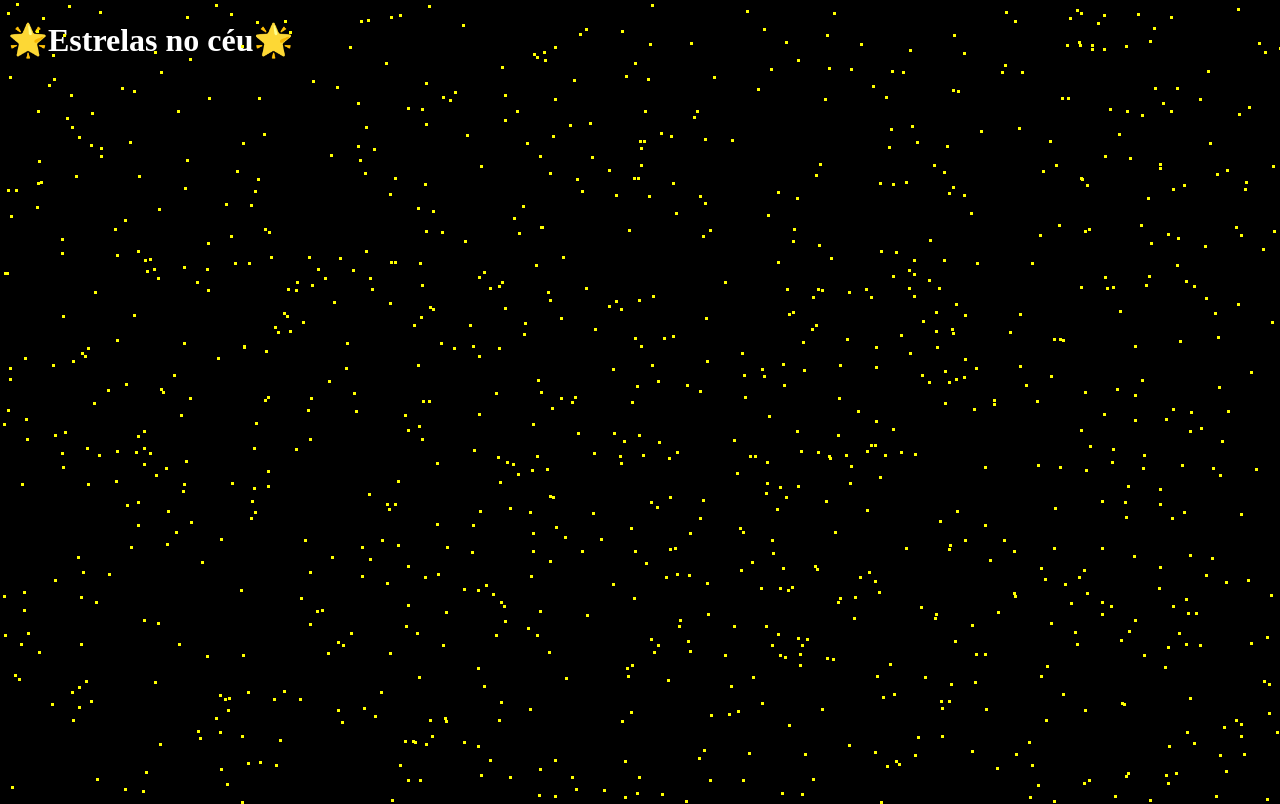
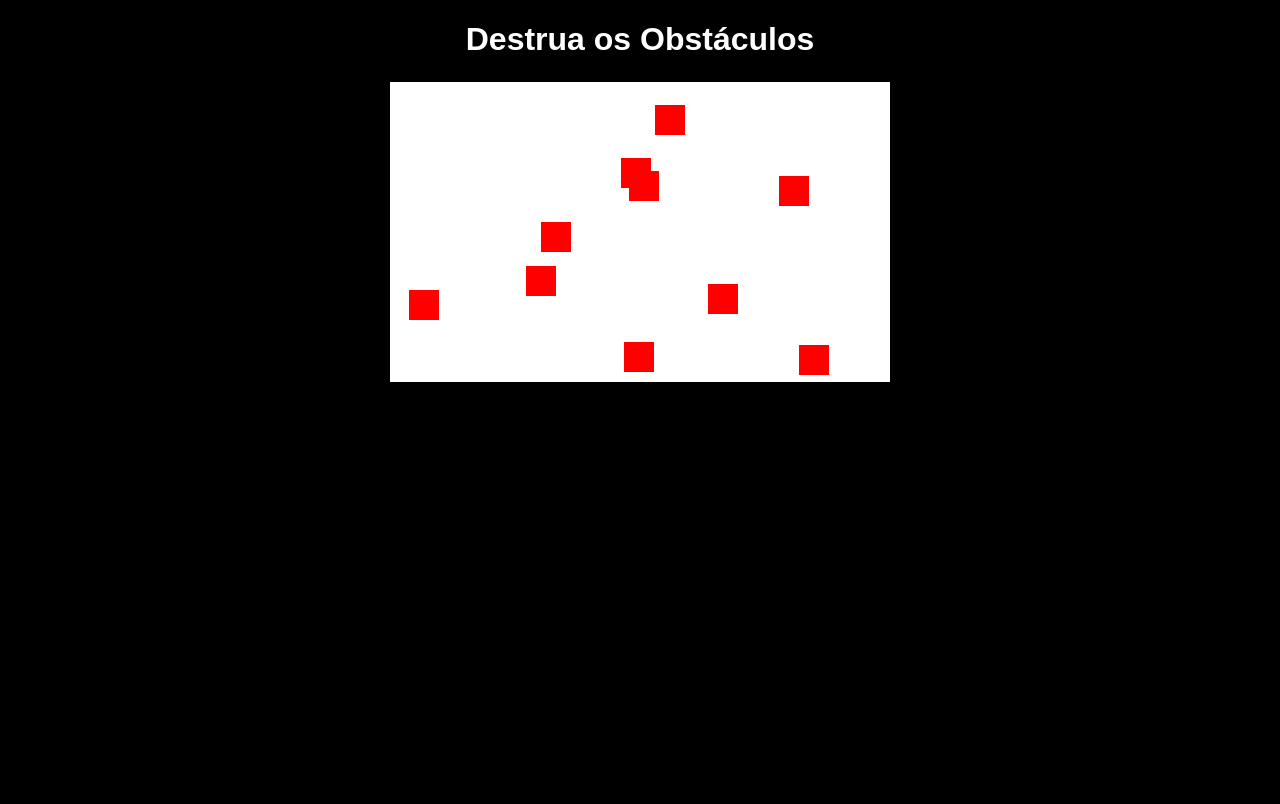
Before and after one commit to fernandosoffa/estrelas_ceu, a plain HTML site: page index.html in a window 1280 px wide. Drawn offline with Linux system fonts and the light colour scheme.

Commit message:
inclusão do jogo de clicar

```diff
--- a/index.html
+++ b/index.html
@@ -3,13 +3,14 @@
 <head>
     <meta charset="UTF-8">
     <meta name="viewport" content="width=device-width, initial-scale=1.0">
-    <title>🌟Estrelas no céu🌟</title>
+    <title>💣Destrua os obstáculos!💣</title>
     <link rel="stylesheet" href="style.css">
-    <link rel="shortcut icon" href="https://i.postimg.cc/6qn0Qzv4/estrelas.png" type="image/png">
+    <link rel="shortcut icon" href="https://i.postimg.cc/rwSd6qSD/favicon-quadrados.png" type="image/png">
 </head>
 <body>
-    <h1>🌟Estrelas no céu🌟</h1>
-    <div id="container"></div>
+    <h1>Destrua os Obstáculos</h1>
+    <div id="game-area"></div>
+    <p id="message"></p>
     <script src="script.js"></script>
 </body>
 </html>
--- a/script.js
+++ b/script.js
@@ -1,12 +1,27 @@
-const container = document.getElementById('container');
+const gameArea = document.getElementById('game-area');
+const message = document.getElementById('message');
 
-for(let i = 0; i < 1000; i++){
-    const star = document.createElement('div');
-    star.classList.add('star');
-    star.style.backgroundColor = 'yellow';
-    star.style.position = 'absolute';
-    star.style.left = `${Math.random() * window.innerWidth}px`;
-    star.style.top = `${Math.random() * window.innerHeight}px`;
+function createObstacles(quantity){
+    for(let i = 0; i < quantity; i++){
+        const obstacle = document.createElement("div");
+        obstacle.classList.add("obstacle");
+        const x = Math.random()*(gameArea.clientWidth - 30);
+        const y = Math.random()*(gameArea.clientHeight - 30);
+        obstacle.style.left = `${x}px`;
+        obstacle.style.top = `${y}px`;
+        obstacle.addEventListener("click",() => {
+            obstacle.remove();
+            checkVictory();
+        } )
+        gameArea.appendChild(obstacle);
+    }
+}
 
-    container.appendChild(star);
+function checkVictory(){
+    const remainingObstacles = document.querySelectorAll(".obstacle");
+    if(remainingObstacles.length === 0){
+        message.textContent = "Parabéns, você destruiu todos os obstáculos!!"
+    }
 }
+
+createObstacles(10);
--- a/style.css
+++ b/style.css
@@ -1,6 +1,35 @@
 body{
+    margin: 0;
+    padding: 0;
+    display: flex;
+    flex-direction: column;
+    align-items: center;
+    height: 100vh;
     background-color: black;
+    font-family: Arial, Helvetica, sans-serif;
     color: white;
+}
+#game-area{
+    width: 500px;
+    height: 300px;
+    border: 2px solid black;
+    background-color: white;
+    position: relative;
+    overflow: hidden;
+}
+
+.obstacle{
+    width: 30px;
+    height: 30px;
+    background-color: red;
+    position: absolute;
+    cursor: pointer;
+}
+
+#message{
+    margin-top: 20px;
+    font-size: 18px;
+    color: green;
 }
 .star{
     width: 3px;
```
Also changed, not shown: 1 other file.
